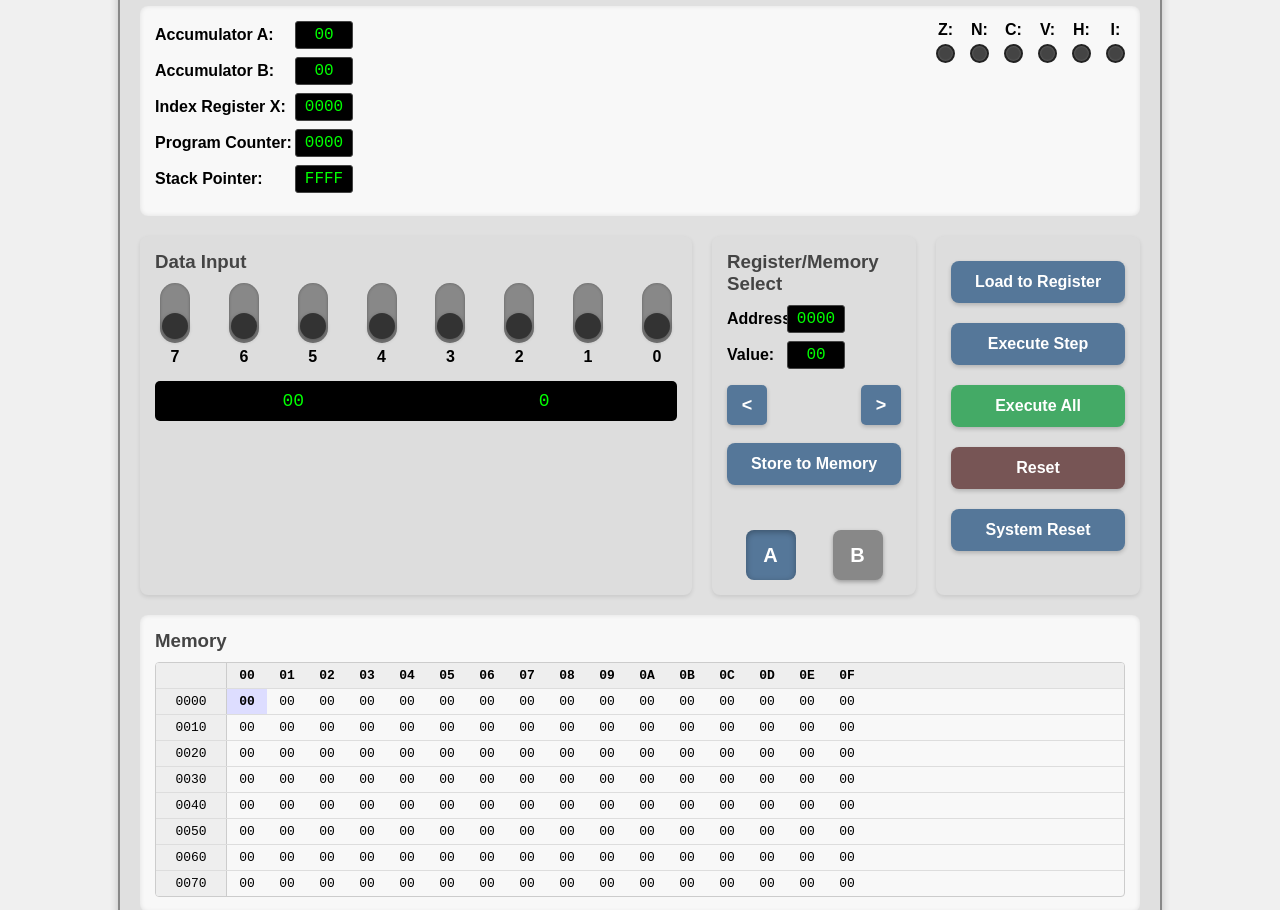
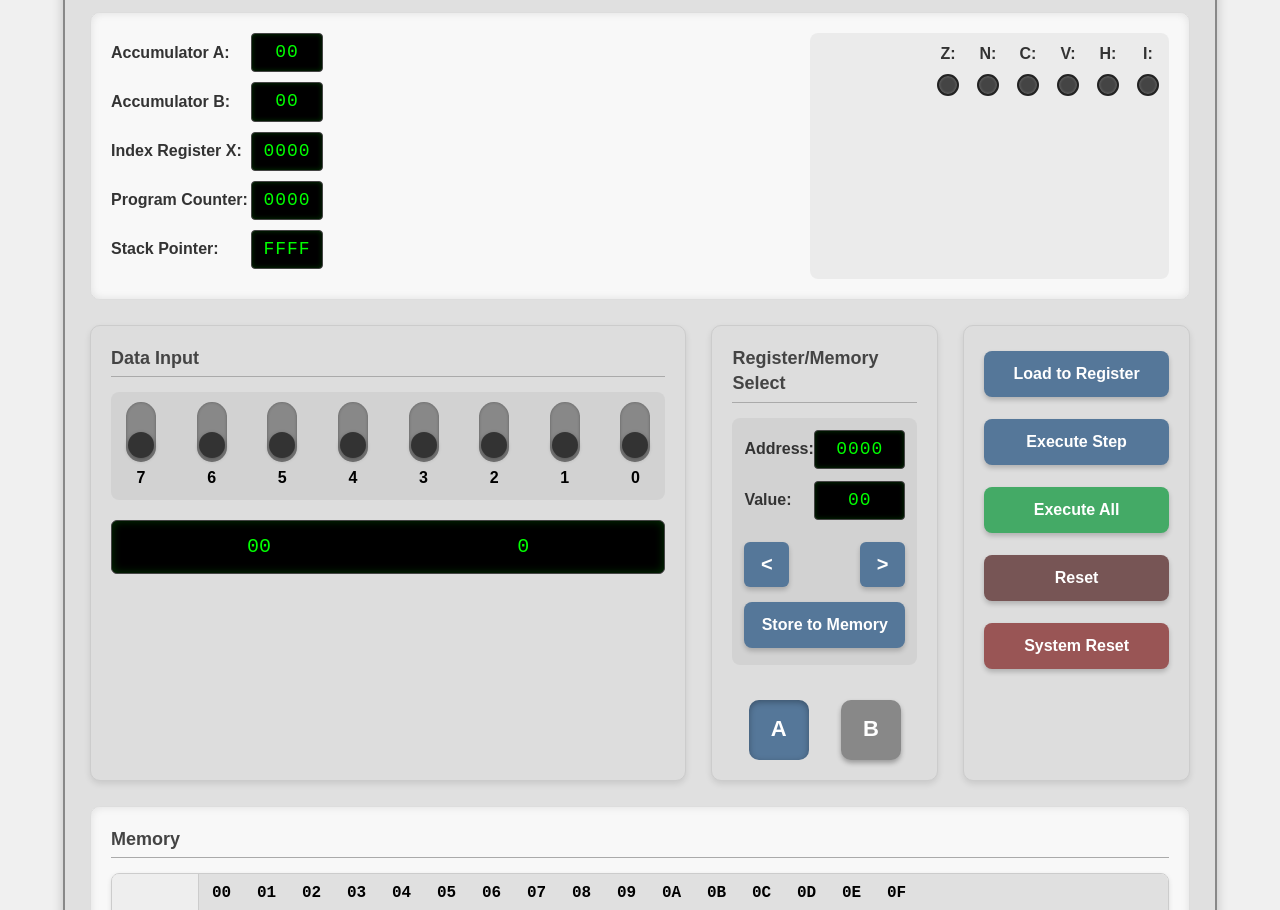
Before and after one commit to dmikey/6800-js-emu, a website: page index.html in a window 1280 px wide. Shown: the part 94-1004 px from the top of the page. Drawn offline with Linux system fonts and the light colour scheme.

Commit message:
corrected layout
Signed-off-by: Derek Anderson <dmikey@users.noreply.github.com>

```diff
--- a/index.html
+++ b/index.html
@@ -10,7 +10,7 @@
 
 <body>
     <div class="breadboard">
-        <h1>6800 Breadboard Simulator</h1>
+        <h1>6800 Breadboard Simulator <span class="version">v1.1</span></h1>
 
         <div class="control-section">
             <div class="registers">
@@ -184,8 +184,11 @@
 
         <div class="program-section">
             <h3>Program</h3>
+            <div class="program-instructions">Enter hexadecimal bytes separated by spaces (e.g., 86 05 97 10)</div>
             <textarea id="program-input" placeholder="Enter program bytes in hex (e.g., 86 05 97 10...)"></textarea>
-            <button id="load-program">Load Program</button>
+            <div class="program-actions">
+                <button id="load-program">Load Program</button>
+            </div>
         </div>
 
         <div class="debug-section">
--- a/styles.css
+++ b/styles.css
@@ -3,38 +3,47 @@ body {
     background-color: #f0f0f0;
     margin: 0;
     padding: 20px;
+    line-height: 1.4;
 }
 
 .breadboard {
     background-color: #e0e0e0;
     border: 2px solid #888;
-    border-radius: 10px;
-    padding: 20px;
-    max-width: 1000px;
+    border-radius: 12px;
+    padding: 25px;
+    max-width: 1100px;
     margin: 0 auto;
-    box-shadow: 0 4px 8px rgba(0, 0, 0, 0.2);
+    box-shadow: 0 6px 12px rgba(0, 0, 0, 0.2);
 }
 
 h1 {
     text-align: center;
     margin-top: 0;
+    margin-bottom: 20px;
     color: #333;
+    font-size: 28px;
+    text-shadow: 1px 1px 1px rgba(255, 255, 255, 0.8);
 }
 
 h3 {
     margin-top: 0;
-    margin-bottom: 10px;
+    margin-bottom: 15px;
     color: #444;
+    font-size: 18px;
+    border-bottom: 1px solid #aaa;
+    padding-bottom: 5px;
 }
 
+/* Control section with registers and flags */
 .control-section {
     display: flex;
     justify-content: space-between;
-    margin-bottom: 20px;
+    margin-bottom: 25px;
     background-color: #f8f8f8;
-    padding: 15px;
-    border-radius: 8px;
-    box-shadow: inset 0 0 5px rgba(0, 0, 0, 0.1);
+    padding: 20px;
+    border-radius: 10px;
+    box-shadow: inset 0 0 8px rgba(0, 0, 0, 0.1);
+    border: 1px solid #ddd;
 }
 
 .registers {
@@ -42,7 +51,7 @@ h3 {
 }
 
 .register {
-    margin-bottom: 8px;
+    margin-bottom: 10px;
     display: flex;
     align-items: center;
 }
@@ -51,27 +60,35 @@ h3 {
     font-weight: bold;
     width: 140px;
     display: inline-block;
+    color: #333;
 }
 
 .register span {
     display: inline-block;
-    font-family: monospace;
+    font-family: 'Courier New', monospace;
     background-color: #000;
     color: #0f0;
-    padding: 4px 8px;
-    border-radius: 3px;
-    min-width: 40px;
+    padding: 6px 10px;
+    border-radius: 4px;
+    min-width: 50px;
     text-align: center;
-    font-size: 16px;
+    font-size: 18px;
     border: 1px solid #444;
+    letter-spacing: 1px;
+    box-shadow: inset 0 0 5px rgba(0, 255, 0, 0.2);
 }
 
+/* Flags section */
 .flags {
     display: flex;
     flex: 1;
     justify-content: flex-end;
     align-items: flex-start;
-    gap: 15px;
+    gap: 18px;
+    padding: 10px;
+    background-color: rgba(0, 0, 0, 0.05);
+    border-radius: 8px;
+    margin-left: 20px;
 }
 
 .flag {
@@ -82,42 +99,50 @@ h3 {
 
 .flag label {
     font-weight: bold;
-    margin-bottom: 5px;
+    margin-bottom: 8px;
+    font-size: 16px;
+    color: #333;
 }
 
 .led {
-    width: 15px;
-    height: 15px;
+    width: 18px;
+    height: 18px;
     border-radius: 50%;
     background-color: #444;
     border: 2px solid #222;
-    box-shadow: inset 0 0 2px rgba(255, 255, 255, 0.3);
+    box-shadow: inset 0 0 3px rgba(255, 255, 255, 0.3);
+    transition: all 0.15s ease;
 }
 
 .led.on {
     background-color: #f00;
-    box-shadow: 0 0 8px #f00, inset 0 0 2px rgba(255, 255, 255, 0.8);
+    box-shadow: 0 0 10px #f00, inset 0 0 3px rgba(255, 255, 255, 0.8);
 }
 
+/* Switches section */
 .switches-section {
     display: flex;
     justify-content: space-between;
-    gap: 20px;
-    margin-bottom: 20px;
+    gap: 25px;
+    margin-bottom: 25px;
 }
 
 .data-switches {
     flex: 3;
     background-color: #ddd;
-    padding: 15px;
-    border-radius: 8px;
-    box-shadow: 0 2px 4px rgba(0, 0, 0, 0.1);
+    padding: 20px;
+    border-radius: 10px;
+    box-shadow: 0 3px 6px rgba(0, 0, 0, 0.1);
+    border: 1px solid #ccc;
 }
 
 .switches {
     display: flex;
     justify-content: space-between;
-    margin-bottom: 15px;
+    margin-bottom: 20px;
+    padding: 10px;
+    background-color: rgba(0, 0, 0, 0.05);
+    border-radius: 8px;
 }
 
 .switch {
@@ -173,27 +198,101 @@ h3 {
 .data-display {
     background-color: #000;
     color: #0f0;
-    padding: 10px;
+    padding: 12px;
     text-align: center;
-    border-radius: 5px;
-    font-family: monospace;
-    font-size: 18px;
-    margin-top: 10px;
+    border-radius: 6px;
+    font-family: 'Courier New', monospace;
+    font-size: 20px;
+    margin-top: 15px;
     display: flex;
     justify-content: space-around;
+    box-shadow: inset 0 0 10px rgba(0, 255, 0, 0.2);
+    border: 1px solid #444;
 }
 
 .register-select,
 .action-buttons {
     flex: 1;
     background-color: #ddd;
-    padding: 15px;
-    border-radius: 8px;
-    box-shadow: 0 2px 4px rgba(0, 0, 0, 0.1);
+    padding: 20px;
+    border-radius: 10px;
+    box-shadow: 0 3px 6px rgba(0, 0, 0, 0.1);
+    border: 1px solid #ccc;
     display: flex;
     flex-direction: column;
 }
 
+/* Memory address controls */
+.memory-address-controls {
+    display: flex;
+    flex-direction: column;
+    margin-bottom: 15px;
+    padding: 12px;
+    background-color: rgba(0, 0, 0, 0.05);
+    border-radius: 8px;
+}
+
+.memory-address,
+.memory-value {
+    display: flex;
+    align-items: center;
+    margin-bottom: 12px;
+}
+
+.memory-address label,
+.memory-value label {
+    font-weight: bold;
+    width: 70px;
+    color: #333;
+}
+
+.memory-address span,
+.memory-value span {
+    font-family: 'Courier New', monospace;
+    background-color: #000;
+    color: #0f0;
+    padding: 6px 10px;
+    border-radius: 4px;
+    min-width: 50px;
+    text-align: center;
+    font-size: 18px;
+    border: 1px solid #444;
+    letter-spacing: 1px;
+    box-shadow: inset 0 0 5px rgba(0, 255, 0, 0.2);
+    flex-grow: 1;
+}
+
+.address-buttons {
+    display: flex;
+    justify-content: space-between;
+    margin: 10px 0;
+}
+
+.address-button {
+    width: 45px;
+    height: 45px;
+    background-color: #579;
+    color: white;
+    border: none;
+    border-radius: 6px;
+    font-size: 20px;
+    font-weight: bold;
+    cursor: pointer;
+    box-shadow: 0 3px 5px rgba(0, 0, 0, 0.2);
+    transition: all 0.2s;
+}
+
+.address-button:hover {
+    background-color: #468;
+    transform: translateY(-2px);
+}
+
+.address-button:active {
+    box-shadow: inset 0 2px 4px rgba(0, 0, 0, 0.3);
+    transform: translateY(1px);
+}
+
+/* Register selector buttons */
 .reg-switches {
     display: flex;
     justify-content: space-around;
@@ -209,17 +308,19 @@ h3 {
 }
 
 .reg-switch label {
-    display: block;
-    width: 50px;
-    height: 50px;
+    display: flex;
+    align-items: center;
+    justify-content: center;
+    width: 60px;
+    height: 60px;
     background-color: #888;
     color: white;
-    border-radius: 8px;
-    line-height: 50px;
-    font-size: 20px;
+    border-radius: 10px;
+    font-size: 22px;
     font-weight: bold;
     cursor: pointer;
-    box-shadow: 0 2px 4px rgba(0, 0, 0, 0.3);
+    box-shadow: 0 3px 5px rgba(0, 0, 0, 0.3);
+    transition: all 0.2s;
 }
 
 .reg-switch input:checked+label {
@@ -227,9 +328,13 @@ h3 {
     box-shadow: inset 0 2px 6px rgba(0, 0, 0, 0.3);
 }
 
+/* Action buttons */
+.action-buttons {
+    gap: 12px;
+}
+
 .action-button {
-    margin: 10px 0;
-    padding: 12px 0;
+    padding: 14px 0;
     background-color: #579;
     border: none;
     border-radius: 8px;
@@ -237,12 +342,14 @@ h3 {
     font-weight: bold;
     font-size: 16px;
     cursor: pointer;
-    box-shadow: 0 2px 4px rgba(0, 0, 0, 0.2);
+    box-shadow: 0 3px 5px rgba(0, 0, 0, 0.2);
     transition: all 0.2s;
+    margin: 5px 0;
 }
 
 .action-button:hover {
     background-color: #468;
+    transform: translateY(-2px);
 }
 
 .action-button:active {
@@ -250,19 +357,22 @@ h3 {
     transform: translateY(1px);
 }
 
+/* Memory display */
 .memory-section {
     background-color: #f8f8f8;
-    padding: 15px;
-    border-radius: 8px;
-    margin-bottom: 20px;
-    box-shadow: inset 0 0 5px rgba(0, 0, 0, 0.1);
+    padding: 20px;
+    border-radius: 10px;
+    margin-bottom: 25px;
+    box-shadow: inset 0 0 8px rgba(0, 0, 0, 0.1);
+    border: 1px solid #ddd;
 }
 
 .memory-display {
-    font-family: monospace;
+    font-family: 'Courier New', monospace;
     border: 1px solid #ccc;
-    border-radius: 4px;
+    border-radius: 8px;
     overflow: hidden;
+    box-shadow: 0 2px 5px rgba(0, 0, 0, 0.1);
 }
 
 .memory-row {
@@ -275,111 +385,84 @@ h3 {
 }
 
 .memory-row.header {
+    background-color: #e0e0e0;
+    font-weight: bold;
+    position: sticky;
+    top: 0;
+}
+
+.addr {
+    width: 70px;
+    padding: 8px;
     background-color: #eee;
+    border-right: 1px solid #ccc;
+    text-align: center;
     font-weight: bold;
 }
 
-.addr {
-    width: 60px;
-    padding: 5px;
-    background-color: #eee;
-    border-right: 1px solid #ccc;
+.mem-val {
+    width: 35px;
+    padding: 8px 5px;
     text-align: center;
+    transition: background-color 0.2s;
+    cursor: pointer;
 }
 
-.mem-val {
-    width: 30px;
-    padding: 5px;
-    text-align: center;
+.mem-val:hover {
+    background-color: #e5e5ff;
 }
 
 .mem-val.active {
     background-color: #ffd;
-}
-
-/* Memory address navigation styles */
-.memory-address-controls {
-    display: flex;
-    flex-direction: column;
-    margin-bottom: 15px;
-}
-
-.memory-address,
-.memory-value {
-    display: flex;
-    align-items: center;
-    margin-bottom: 8px;
-}
-
-.memory-address label,
-.memory-value label {
     font-weight: bold;
-    width: 60px;
-}
-
-.memory-address span,
-.memory-value span {
-    font-family: monospace;
-    background-color: #000;
-    color: #0f0;
-    padding: 4px 8px;
-    border-radius: 3px;
-    min-width: 40px;
-    text-align: center;
-    font-size: 16px;
-    border: 1px solid #444;
-}
-
-.address-buttons {
-    display: flex;
-    justify-content: space-between;
-    margin: 8px 0;
-}
-
-.address-button {
-    width: 40px;
-    height: 40px;
-    background-color: #579;
-    color: white;
-    border: none;
-    border-radius: 5px;
-    font-size: 18px;
-    font-weight: bold;
-    cursor: pointer;
-    box-shadow: 0 2px 4px rgba(0, 0, 0, 0.2);
-}
-
-.address-button:hover {
-    background-color: #468;
-}
-
-.address-button:active {
-    box-shadow: inset 0 2px 4px rgba(0, 0, 0, 0.3);
-    transform: translateY(1px);
 }
 
 .mem-val.current {
     background-color: #ddf;
     font-weight: bold;
+    box-shadow: inset 0 0 5px rgba(0, 0, 0, 0.2);
 }
 
+/* Program input section */
 .program-section {
     background-color: #f8f8f8;
-    padding: 15px;
-    border-radius: 8px;
-    box-shadow: inset 0 0 5px rgba(0, 0, 0, 0.1);
+    padding: 20px;
+    border-radius: 10px;
+    box-shadow: inset 0 0 8px rgba(0, 0, 0, 0.1);
+    border: 1px solid #ddd;
+    margin-bottom: 25px;
+}
+
+.program-instructions {
+    color: #555;
+    margin-bottom: 10px;
+    font-style: italic;
+}
+
+.program-actions {
+    display: flex;
+    justify-content: flex-end;
+    margin-top: 10px;
 }
 
 #program-input {
     width: 100%;
-    height: 80px;
+    height: 100px;
     margin: 10px 0;
-    font-family: monospace;
+    font-family: 'Courier New', monospace;
     font-size: 16px;
-    padding: 10px;
+    padding: 15px;
     box-sizing: border-box;
     border: 1px solid #ccc;
-    border-radius: 4px;
+    border-radius: 6px;
+    resize: vertical;
+    box-shadow: inset 0 2px 4px rgba(0, 0, 0, 0.1);
+}
+
+#program-input:focus {
+    outline: none;
+    border-color: #579;
+    box-shadow: 0 0 5px rgba(87, 153, 170, 0.5), inset 0 2px 4px rgba(0, 0, 0, 0.1);
 }
 
 #load-program {
@@ -387,42 +470,57 @@ h3 {
     color: white;
     border: none;
     border-radius: 5px;
-    padding: 8px 15px;
-    font-size: 14px;
+    padding: 10px 20px;
+    font-size: 16px;
     cursor: pointer;
     float: right;
+    box-shadow: 0 3px 5px rgba(0, 0, 0, 0.2);
+    transition: all 0.2s;
 }
 
 #load-program:hover {
     background-color: #468;
+    transform: translateY(-2px);
 }
 
+#load-program:active {
+    transform: translateY(1px);
+    box-shadow: 0 1px 2px rgba(0, 0, 0, 0.2);
+}
+
+/* Debug console */
 .debug-section {
     background-color: #f8f8f8;
-    padding: 15px;
-    border-radius: 8px;
-    margin-top: 20px;
-    box-shadow: inset 0 0 5px rgba(0, 0, 0, 0.1);
+    padding: 20px;
+    border-radius: 10px;
+    margin-top: 25px;
+    box-shadow: inset 0 0 8px rgba(0, 0, 0, 0.1);
+    border: 1px solid #ddd;
 }
 
 #debug-console {
     background-color: #000;
     color: #0f0;
-    font-family: monospace;
+    font-family: 'Courier New', monospace;
     font-size: 14px;
-    padding: 10px;
-    border-radius: 5px;
-    height: 150px;
+    padding: 15px;
+    border-radius: 6px;
+    height: 200px;
     overflow-y: scroll;
     white-space: pre-wrap;
     word-break: break-all;
+    box-shadow: inset 0 0 15px rgba(0, 255, 0, 0.1);
+    border: 1px solid #444;
 }
 
 #debug-console div {
-    margin: 2px 0;
-    line-height: 1.3;
+    margin: 3px 0;
+    line-height: 1.4;
+    border-bottom: 1px dotted #333;
+    padding-bottom: 3px;
 }
 
+/* Button animations */
 @keyframes button-flash {
     0% {
         background-color: #579;
@@ -430,6 +528,7 @@ h3 {
 
     50% {
         background-color: #f88;
+        box-shadow: 0 0 15px rgba(255, 100, 100, 0.8);
     }
 
     100% {
@@ -438,10 +537,10 @@ h3 {
 }
 
 .button-flash {
-    animation: button-flash 0.2s ease-in-out;
+    animation: button-flash 0.3s ease-in-out;
 }
 
-/* This makes the reset button more distinctive */
+/* Special button styling */
 #reset-button {
     background-color: #755;
 }
@@ -450,7 +549,6 @@ h3 {
     background-color: #644;
 }
 
-/* This makes the execute button more visible */
 #execute-all-button {
     background-color: #4a6;
 }
@@ -462,3 +560,60 @@ h3 {
 #execute-button {
     background-color: #579;
 }
+
+#full-reset-button {
+    background-color: #955;
+}
+
+#full-reset-button:hover {
+    background-color: #844;
+}
+
+/* Version display */
+.version {
+    font-size: 14px;
+    font-weight: normal;
+    color: #666;
+    vertical-align: middle;
+    background-color: #ddd;
+    padding: 2px 6px;
+    border-radius: 10px;
+}
+
+/* Responsive design */
+@media (max-width: 1000px) {
+    .switches-section {
+        flex-direction: column;
+    }
+
+    .control-section {
+        flex-direction: column;
+    }
+
+    .flags {
+        margin-left: 0;
+        margin-top: 15px;
+        justify-content: space-around;
+    }
+}
+
+@media (max-width: 768px) {
+    .breadboard {
+        padding: 15px;
+    }
+
+    .switches {
+        flex-wrap: wrap;
+        justify-content: center;
+    }
+
+    .switch {
+        margin: 5px 10px;
+    }
+
+    .memory-row .mem-val {
+        padding: 6px 3px;
+        width: 28px;
+        font-size: 12px;
+    }
+}
```
